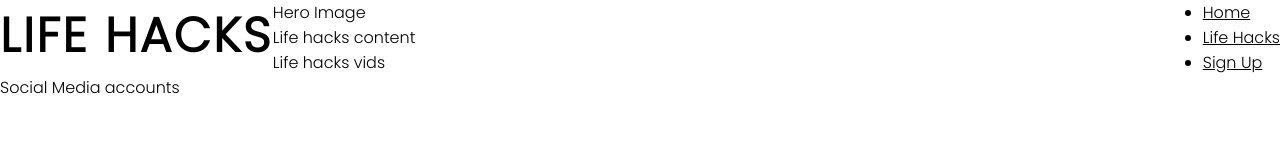
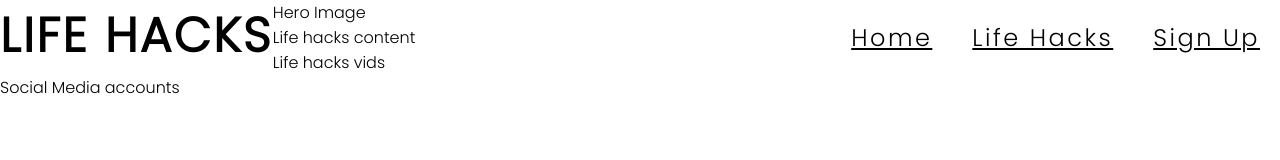
Before and after one commit to webzz99/Life-Hacks, a plain HTML site: page index.html in a window 1280 px wide. Drawn offline with Linux system fonts and the light colour scheme.

Commit message:
add style to ul

```diff
--- a/assets/css/style.css
+++ b/assets/css/style.css
@@ -30,5 +30,14 @@ h1, h2 {
 }
 
 #menu{
+    font-size: 150%;
     float: right;
+    letter-spacing: 2.5px;
 }
+
+#menu li{
+float: right;
+list-style: none;
+margin: 20px;
+
+}
--- a/index.html
+++ b/index.html
@@ -19,11 +19,11 @@
             <h1 id =logo>Life Hacks</h1>
         </a>
 
-        <nav id =menu>
-            <ul>
+        <nav>
+            <ul id =menu>
+                <li><a href="#">Sign Up</a></li>
+                <li><a href="#">Life Hacks</a></li>
                 <li><a href="index.html">Home</a> </li>
-                <li><a href="#">Life Hacks</a></li>
-                <li><a href="#">Sign Up</a></li>
             </ul>
         </nav>
     </header>
```
